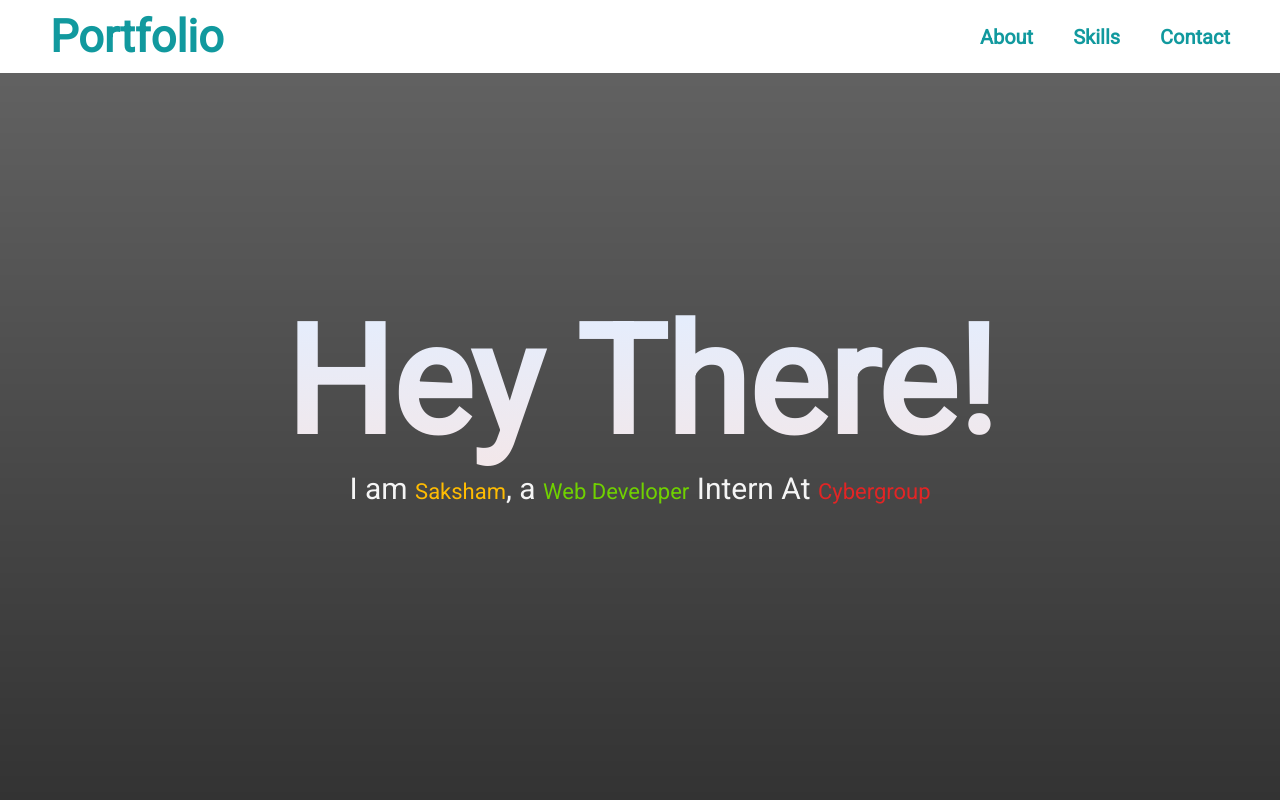
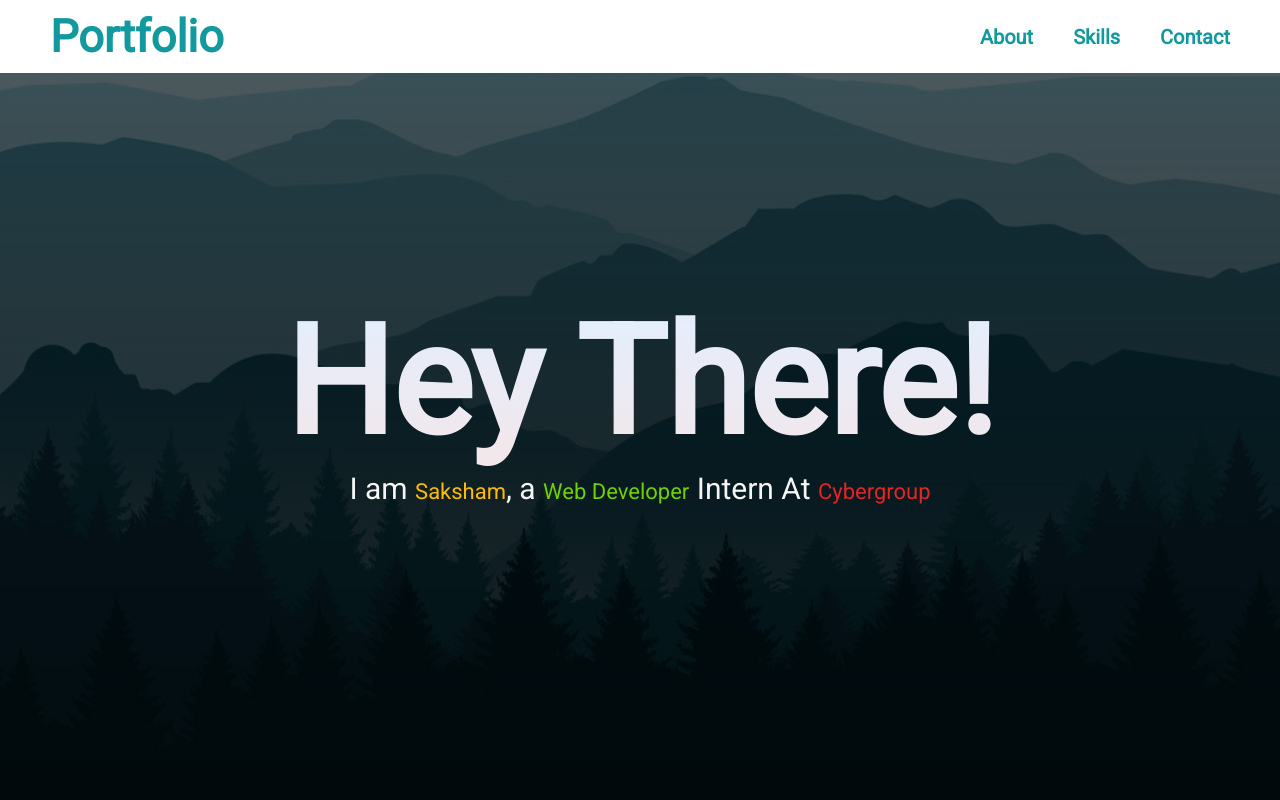
Before and after one commit to SakshamDutta/PORTFOLIO, a plain HTML site: page index.html in a window 1280 px wide. Shown: the top 800 px of the page. Drawn offline with nearby package versions, Linux system fonts and the light colour scheme.

Commit message:
Update style.css

```diff
--- a/style.css
+++ b/style.css
@@ -90,7 +90,7 @@ html {
     flex-direction: column;
     justify-content: center;
     align-items: center;
-    background: url('/images/cloudsvector.jpg'),
+    background: url('cloudsvector.jpg'),
     linear-gradient(to bottom, rgba(0,0,0,0.6), rgba(0,0,0,0.8));
     background-blend-mode: overlay;
     background-position: center;
```
